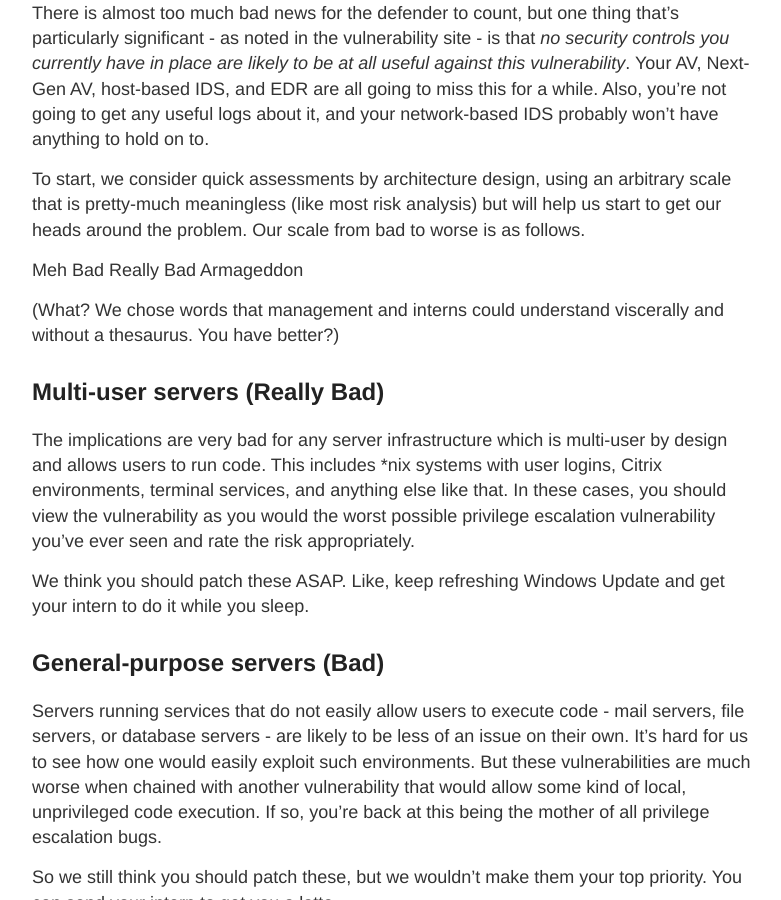
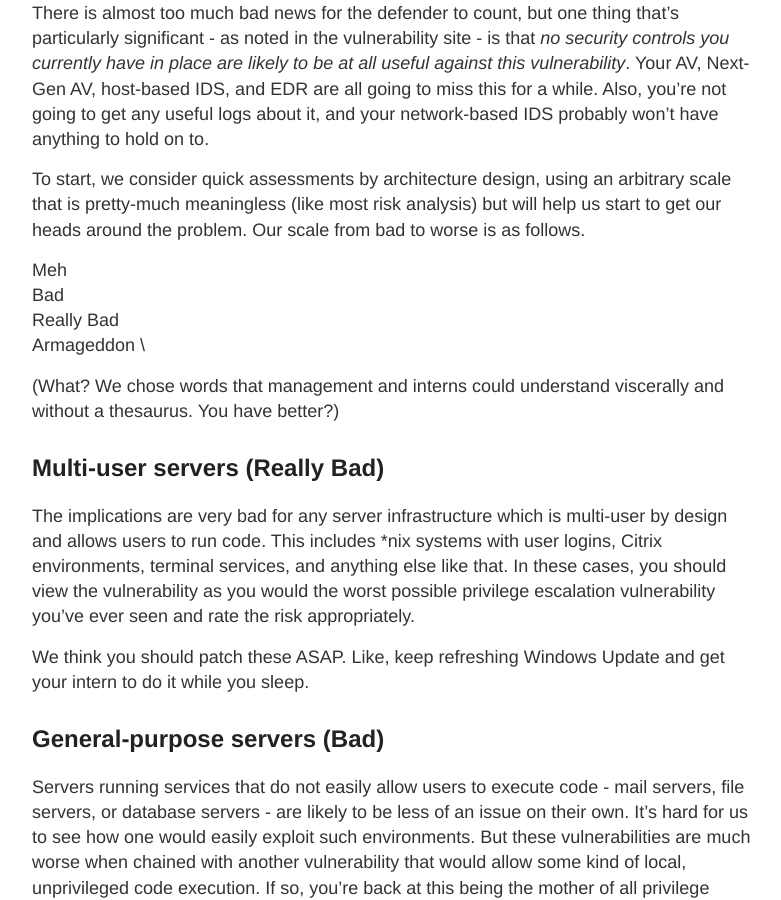
Before and after one commit to secwonks/secwonks.github.io, a Jekyll site: the page built from _posts/2018-1-4-real-time-risk-assessment-of-spectre-and-meltdown.md, in a window 1280 px wide and 900 px high, scrolled down 1173 px. Shown: the whole window, without its empty margins (248-1029 px from the left). Built offline with Jekyll 4.4.1, drawn with Linux system fonts in a browser that asks for light colours.

Commit message:
Addin hard breaks

```diff
--- a/_posts/2018-1-4-real-time-risk-assessment-of-spectre-and-meltdown.md
+++ b/_posts/2018-1-4-real-time-risk-assessment-of-spectre-and-meltdown.md
@@ -18,10 +18,10 @@ There is almost too much bad news for the defender to count, but one thing that
 
 To start, we consider quick assessments by architecture design, using an arbitrary scale that is pretty-much meaningless (like most risk analysis) but will help us start to get our heads around the problem. Our scale from bad to worse is as follows.
 
-Meh
-Bad
-Really Bad
-Armageddon
+Meh \\
+Bad \\
+Really Bad \\
+Armageddon \\
 
 (What? We chose words that management and interns could understand viscerally and without a thesaurus. You have better?)
 
```
